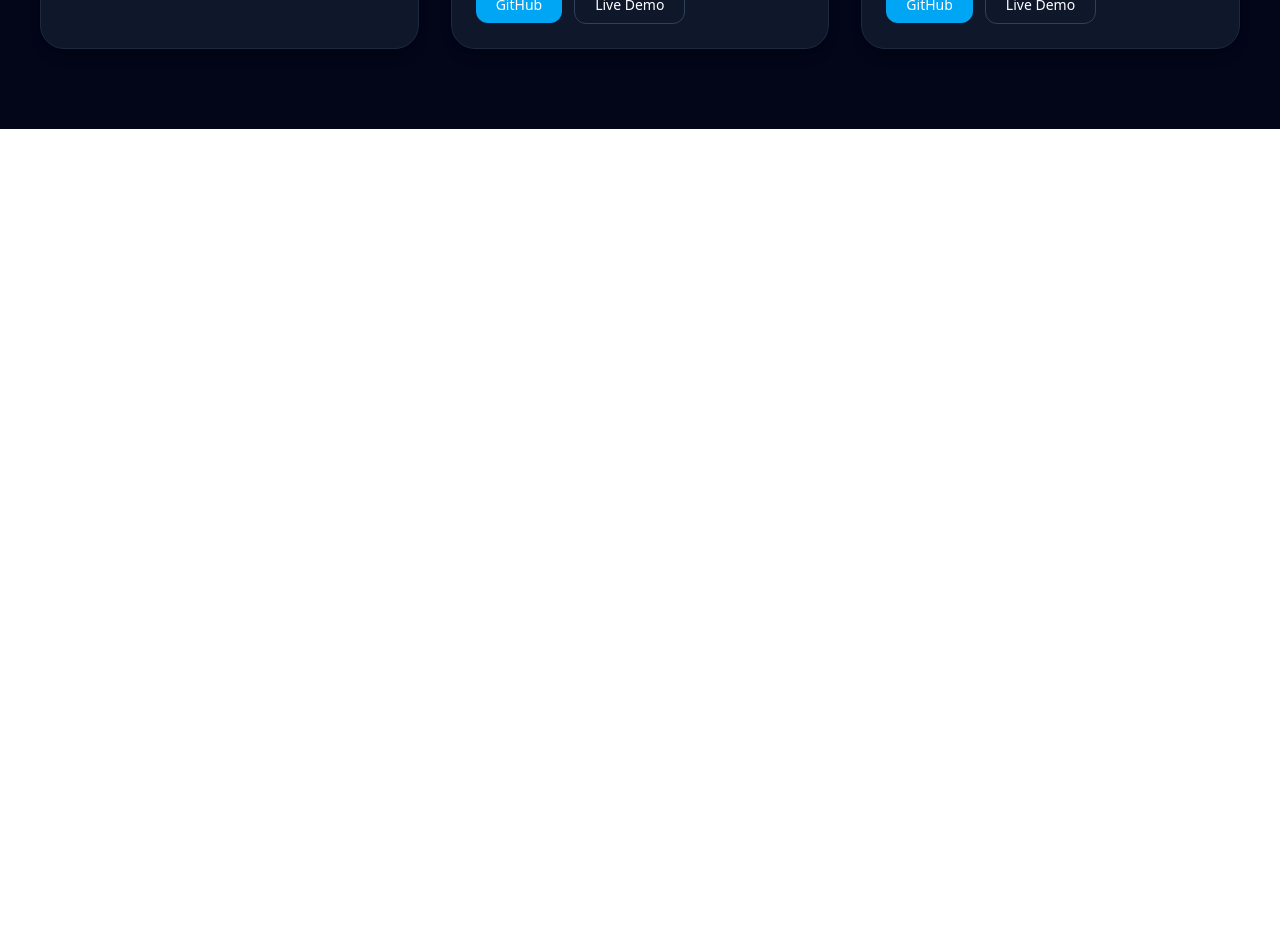
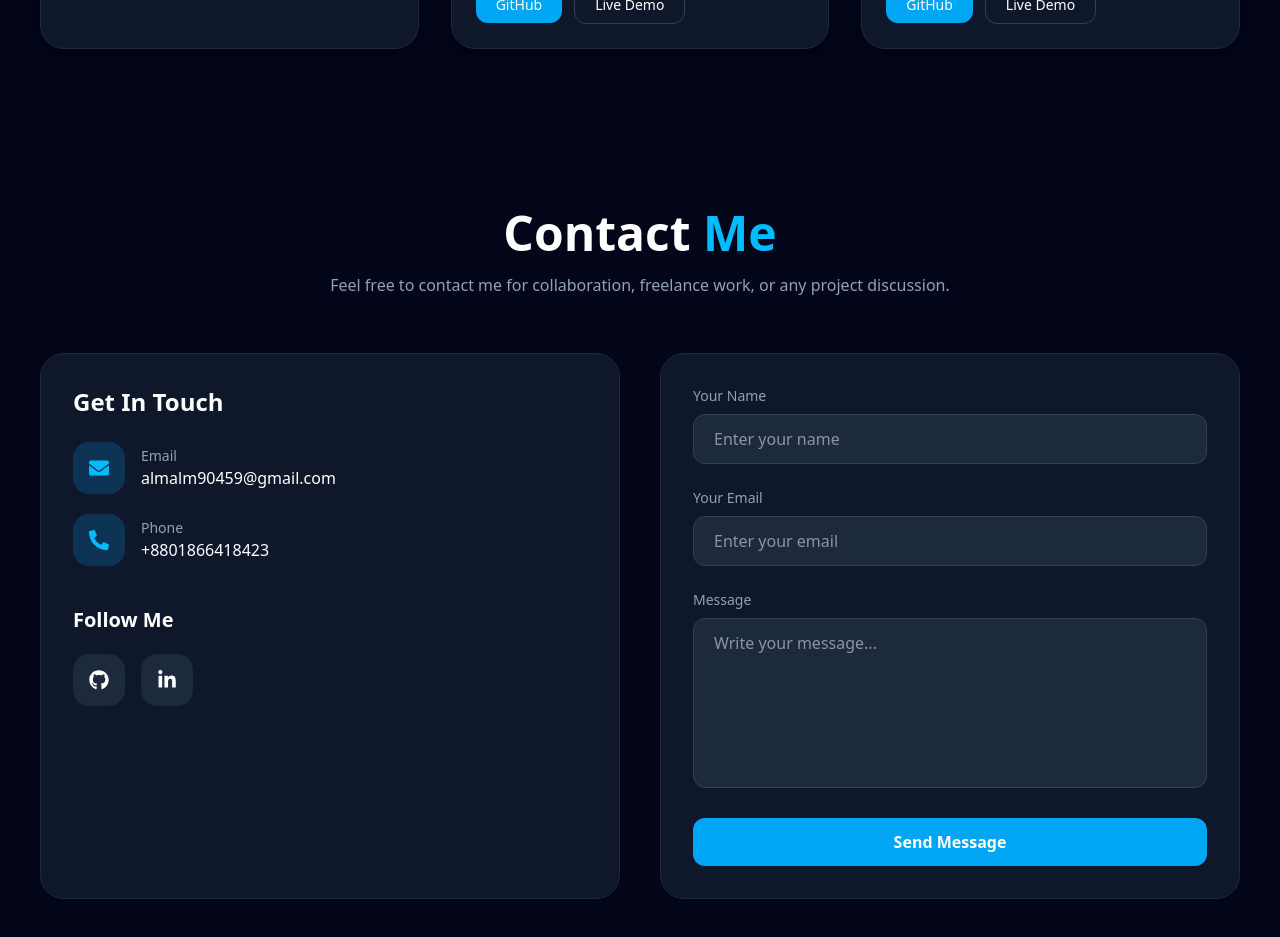
Before and after one commit to Mamun123123123/portfolio, a Next.js app: page / in a window 1280 px wide. Shown: the part 4700-5637 px from the top of the page. Before the commit the page ends 4829 px from the top, so only its background shows below. Built offline with nearby package versions, Linux system fonts and the light colour scheme.

Commit message:
Contact section

```diff
--- a/src/app/page.js
+++ b/src/app/page.js
@@ -1,4 +1,5 @@
 import AboutSection from "@/components/AboutSection";
+import ContactSection from "@/components/ContactSection";
 import EducationSection from "@/components/EducationSection";
 import HomeSection from "@/components/HomeSection";
 import Navbar from "@/components/Navbar";
@@ -15,6 +16,7 @@ export default function Home() {
       <SkillsSection />
       <EducationSection />
       <ProjectSection />
+      <ContactSection />
     </div>
   );
 }
--- /dev/null
+++ b/src/components/ContactSection.jsx
@@ -0,0 +1,158 @@
+"use client";
+
+import {
+  FaEnvelope,
+  FaFacebookF,
+  FaGithub,
+  FaLinkedinIn,
+  FaPhoneAlt,
+} from "react-icons/fa";
+
+const ContactSection = () => {
+  return (
+    <section
+      id="contact"
+      className="py-20 bg-slate-950 text-white"
+    >
+      <div className="max-w-7xl mx-auto px-5 lg:px-10">
+
+        <div className="text-center mb-14">
+          <h2 className="text-4xl md:text-5xl font-bold">
+            Contact{" "}
+            <span className="text-sky-400">
+              Me
+            </span>
+          </h2>
+
+          <p className="text-slate-400 mt-4 max-w-2xl mx-auto">
+            Feel free to contact me for collaboration,
+            freelance work, or any project discussion.
+          </p>
+        </div>
+
+        <div className="grid grid-cols-1 lg:grid-cols-2 gap-10">
+
+          <div className="bg-slate-900 border border-slate-800 rounded-3xl p-8">
+            <h3 className="text-2xl font-semibold mb-6">
+              Get In Touch
+            </h3>
+
+            <div className="space-y-5">
+
+              <div className="flex items-center gap-4">
+                <div className="bg-sky-500/20 p-4 rounded-2xl">
+                  <FaEnvelope className="text-sky-400 text-xl" />
+                </div>
+
+                <div>
+                  <p className="text-slate-400 text-sm">
+                    Email
+                  </p>
+
+                  <p className="text-white font-medium">
+                    almalm90459@gmail.com
+                  </p>
+                </div>
+              </div>
+              <div className="flex items-center gap-4">
+                <div className="bg-sky-500/20 p-4 rounded-2xl">
+                  <FaPhoneAlt className="text-sky-400 text-xl" />
+                </div>
+
+                <div>
+                  <p className="text-slate-400 text-sm">
+                    Phone
+                  </p>
+
+                  <p className="text-white font-medium">
+                    +8801866418423
+                  </p>
+                </div>
+              </div>
+            </div>
+
+
+            <div className="mt-10">
+              <h4 className="text-xl font-semibold mb-5">
+                Follow Me
+              </h4>
+
+              <div className="flex items-center gap-4">
+                <a
+                  href="https://github.com/Mamun123123123"
+                  target="_blank"
+                  className="bg-slate-800 hover:bg-sky-500 transition duration-300 p-4 rounded-2xl"
+                >
+                  <FaGithub className="text-xl" />
+                </a>
+
+                <a
+                  href="https://www.linkedin.com/in/abdullah-al-mamun-459294378/"
+                  target="_blank"
+                  className="bg-slate-800 hover:bg-sky-500 transition duration-300 p-4 rounded-2xl"
+                >
+                  <FaLinkedinIn className="text-xl" />
+                </a>
+
+              </div>
+            </div>
+          </div>
+
+
+          <div className="bg-slate-900 border border-slate-800 rounded-3xl p-8">
+            <form className="space-y-6">
+
+              <div>
+                <label className="block mb-2 text-sm text-slate-400">
+                  Your Name
+                </label>
+
+                <input
+                  type="text"
+                  placeholder="Enter your name"
+                  className="w-full bg-slate-800 border border-slate-700 rounded-xl px-5 py-3 outline-none focus:border-sky-500"
+                />
+              </div>
+
+
+              <div>
+                <label className="block mb-2 text-sm text-slate-400">
+                  Your Email
+                </label>
+
+                <input
+                  type="email"
+                  placeholder="Enter your email"
+                  className="w-full bg-slate-800 border border-slate-700 rounded-xl px-5 py-3 outline-none focus:border-sky-500"
+                />
+              </div>
+
+
+              <div>
+                <label className="block mb-2 text-sm text-slate-400">
+                  Message
+                </label>
+
+                <textarea
+                  rows="6"
+                  placeholder="Write your message..."
+                  className="w-full bg-slate-800 border border-slate-700 rounded-xl px-5 py-3 outline-none focus:border-sky-500 resize-none"
+                ></textarea>
+              </div>
+
+
+              <button
+                type="submit"
+                className="w-full bg-sky-500 hover:bg-sky-600 transition duration-300 py-3 rounded-xl font-semibold"
+              >
+                Send Message
+              </button>
+            </form>
+          </div>
+        </div>
+      </div>
+    </section>
+  );
+};
+
+export default ContactSection;
--- a/src/components/HomeSection.jsx
+++ b/src/components/HomeSection.jsx
@@ -50,7 +50,7 @@ const HomeSection = () => {
             <div className="flex flex-wrap gap-4 mt-8">
               <a
                 href="#"
-                download
+
                 className="inline-flex items-center gap-2 bg-sky-500 hover:bg-sky-600 px-6 py-3 rounded-full font-semibold transition duration-300"
               >
                 <FaDownload />
--- a/src/components/Navbar.jsx
+++ b/src/components/Navbar.jsx
@@ -44,8 +44,8 @@ const Navbar = () => {
 
 
           <a
-            href="/resume.pdf"
-            download
+            href="#"
+
             className="hidden md:inline-block bg-sky-500 hover:bg-sky-600 text-white px-5 py-2 rounded-full font-medium transition duration-300"
           >
             Resume
@@ -78,7 +78,7 @@ const Navbar = () => {
 
               <a
                 href="#"
-                download
+
                 className="bg-sky-500 hover:bg-sky-600 text-white text-center py-2 rounded-xl transition duration-300"
               >
                 Download Resume
```
